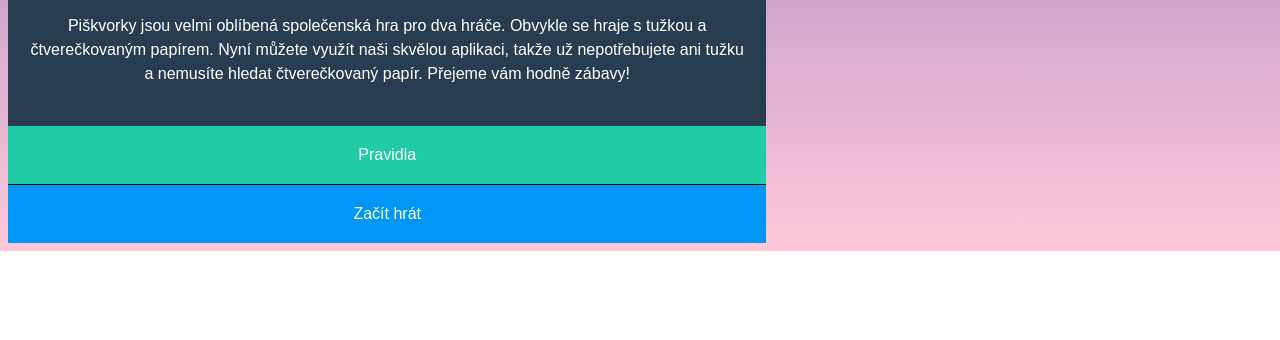
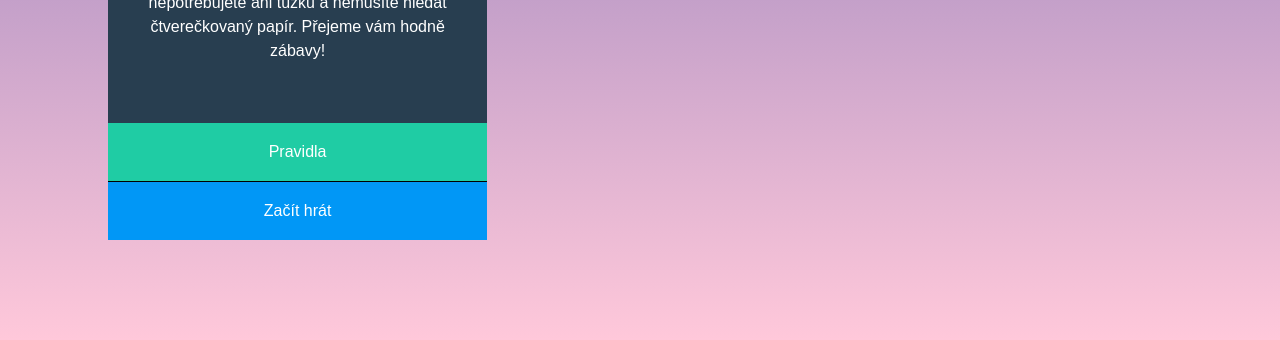
Before and after one commit to PavlinaBaldova/piskvorky, a plain HTML site: page index.html in a window 1280 px wide. Shown: the part 573-913 px from the top of the page. Before the commit the page ends 824 px from the top, so only its background shows below. Drawn offline with Linux system fonts and the light colour scheme.

Commit message:
Skoro finální verze

```diff
--- a/styly.css
+++ b/styly.css
@@ -87,6 +87,17 @@ a {
 
 @media only screen and (min-width: 600px) {
   .content {
-    width: 60%;
+    margin: 100px;
+
+    }
+}
+
+@media only screen and (min-width: 1000px) {
+  .content {
+    width: 30%;
   }
-}
+  .content__text {
+padding: 30px 30px 60px 30px ;
+  }
+
+    }
```
